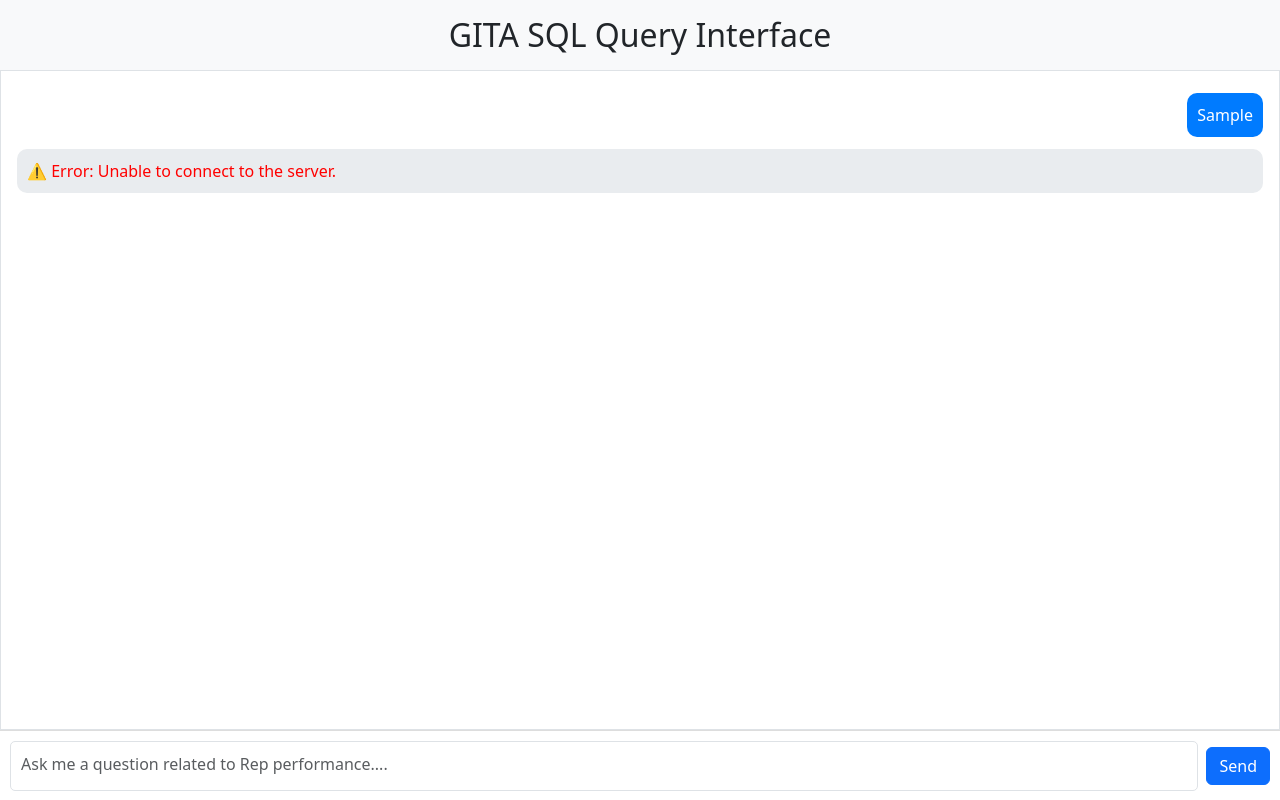
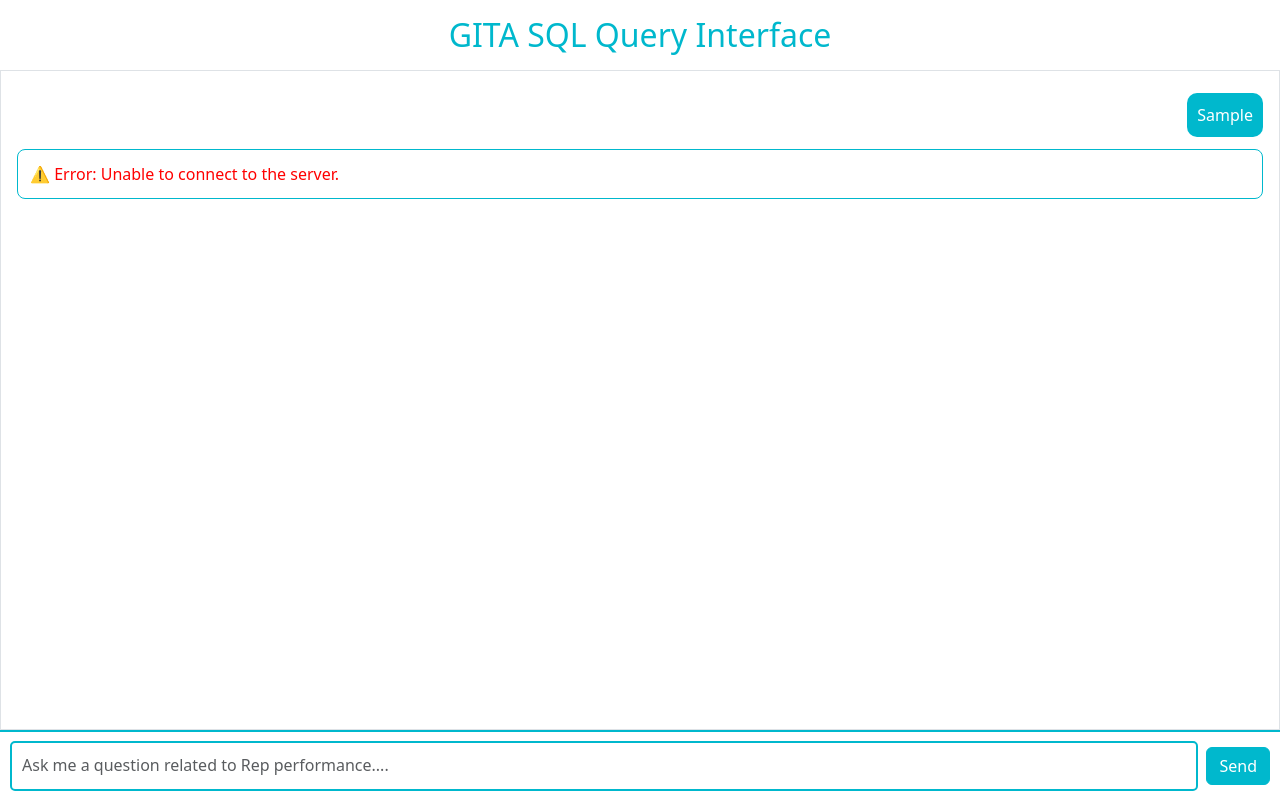
Before and after one commit to jonwazar/gita-widget-host, a plain HTML site: page index.html in a window 1280 px wide. Both pictures are taken after typing "Sample" into the empty fields and a click on the button "Send". Drawn offline with nearby package versions, Linux system fonts and the light colour scheme; no server answers.

Commit message:
Update index.html

```diff
--- a/index.html
+++ b/index.html
@@ -11,7 +11,7 @@
             height: 100%;
             margin: 0;
             padding: 0;
-            background-color: #f8f9fa;
+            background-color: white;
             display: flex;
             flex-direction: column;
             overflow: hidden;
@@ -38,18 +38,21 @@
 
         /* User messages (aligned right) */
         .user-message {
-            background-color: #007bff;
+            background-color: #00B8CD;
             color: white;
             align-self: flex-end;
             max-width: 75%;
         }
 
-        /* Bot messages (full width) */
+        /* Bot messages (full width, cleaner look) */
         .bot-message {
-            background-color: #e9ecef;
+            background-color: white;
             color: black;
             align-self: flex-start;
             width: 100%;
+            border: 1px solid #00B8CD;
+            padding: 12px;
+            border-radius: 8px;
         }
 
         /* Table formatting */
@@ -74,7 +77,7 @@
         }
 
         .result-table th {
-            background-color: #007bff;
+            background-color: #00B8CD;
             color: white;
             font-weight: bold;
         }
@@ -89,7 +92,7 @@
             padding: 10px;
             display: flex;
             align-items: center;
-            border-top: 1px solid #ddd;
+            border-top: 2px solid #00B8CD;
             height: 70px;
         }
 
@@ -101,6 +104,18 @@
             border-radius: 5px;
             padding: 10px;
             overflow-y: auto;
+            border: 2px solid #00B8CD;
+        }
+
+        /* Styled button */
+        .btn-primary {
+            background-color: #00B8CD;
+            border-color: #00B8CD;
+        }
+
+        .btn-primary:hover {
+            background-color: #0097A7;
+            border-color: #0097A7;
         }
 
         /* Loading indicator */
@@ -112,7 +127,7 @@
 </head>
 <body>
 
-    <h2 class="text-center my-3">GITA SQL Query Interface</h2>
+    <h2 class="text-center my-3" style="color: #00B8CD;">GITA SQL Query Interface</h2>
 
     <div id="chatContainer" class="p-3 border"></div>
 
@@ -122,7 +137,7 @@
     </div>
 
     <div class="loading mt-2" id="loadingSpinner">
-        <span class="spinner-border spinner-border-sm"></span> Processing...
+        <span class="spinner-border spinner-border-sm" style="color: #00B8CD;"></span> Processing...
     </div>
 
     <script>
@@ -196,7 +211,7 @@
             // Get column names
             const columns = Object.keys(data[0]);
             columns.forEach(col => {
-                tableHTML += `<th>${columnMappings[col] || col.replace(/_/g, ' ')}</th>`; // Replace underscores with spaces if not mapped
+                tableHTML += `<th>${columnMappings[col] || col.replace(/_/g, ' ')}</th>`;
             });
             tableHTML += '</tr></thead><tbody>';
 
```
